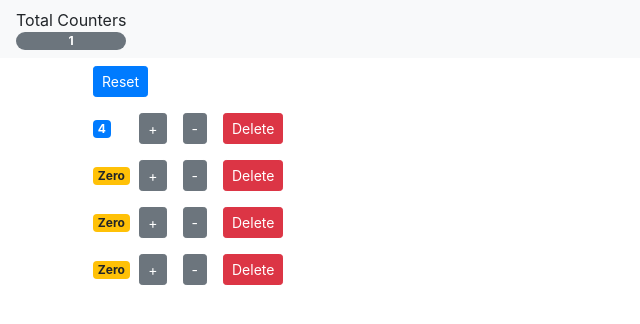
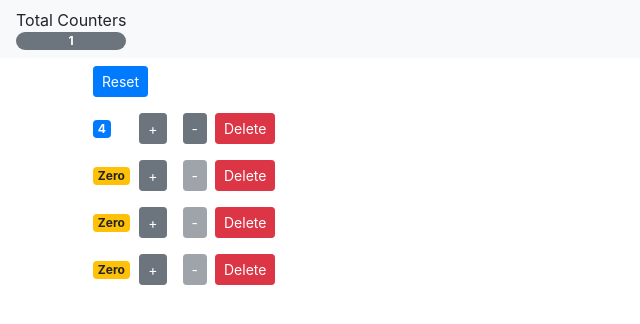
Before and after one commit to ajain27/React-counter, a React (Create React App) app: page / in a window 1280 px wide. Shown: the top 324 px of the page, without its empty margins (0-640 px from the left). Built offline with nearby package versions, Linux system fonts and the light colour scheme.

Commit message:
Adding the disabling functionality when the counter value is 0

```diff
--- a/src/components/Counter/counter.jsx
+++ b/src/components/Counter/counter.jsx
@@ -30,12 +30,13 @@ class Counter extends Component {
             <button
               onClick={() => this.props.onDecrement(this.props.counter)}
               className='btn btn-secondary btn-sm m-2'
+              disabled={this.props.counter.value === 0 ? 'disabled' : ''}
             >
               -
             </button>
             <button
               onClick={() => this.props.onDelete(this.props.counter.id)}
-              className='btn btn-danger btn-sm m-2'
+              className='btn btn-danger btn-sm'
             >
               Delete
             </button>
```
